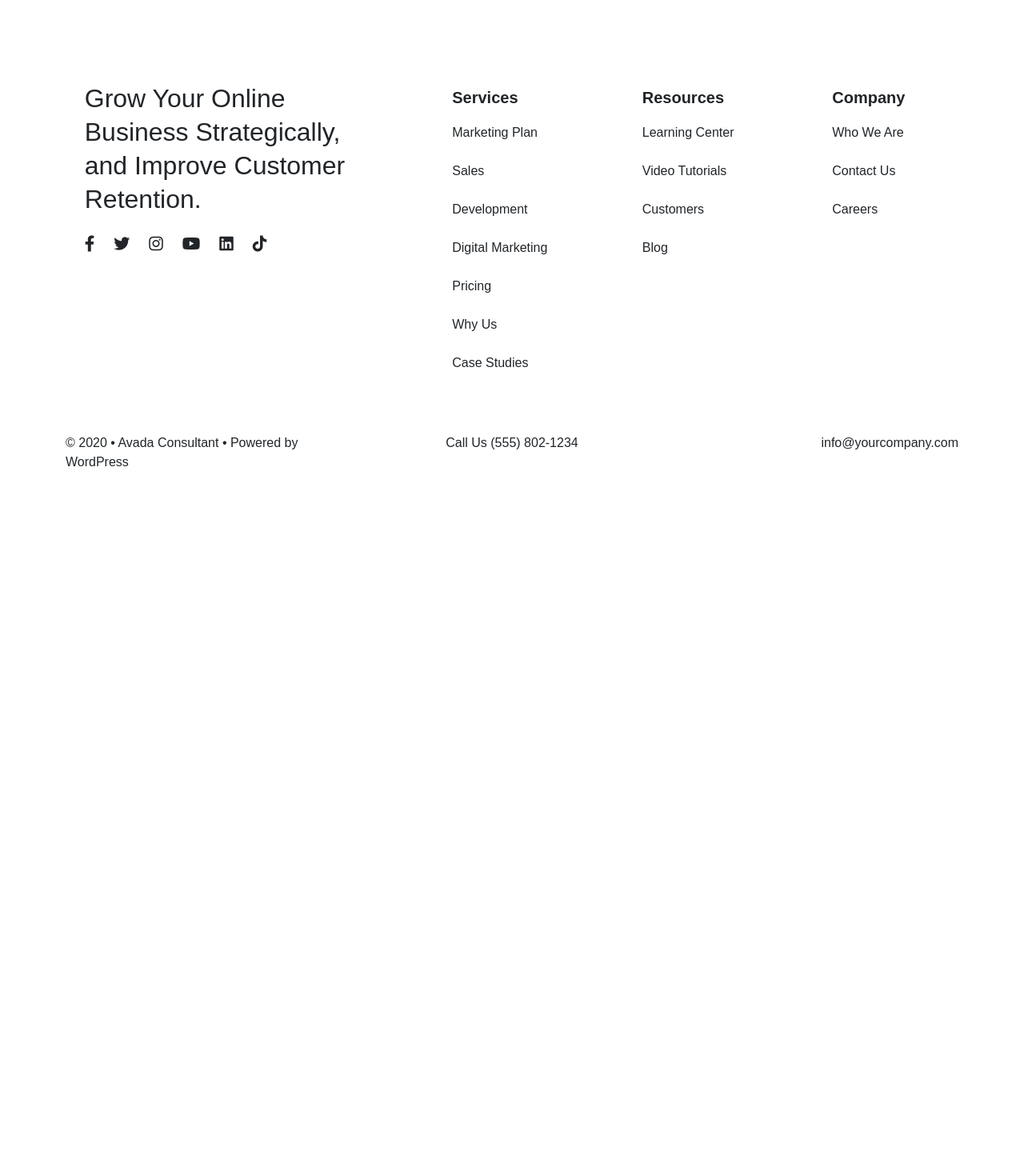
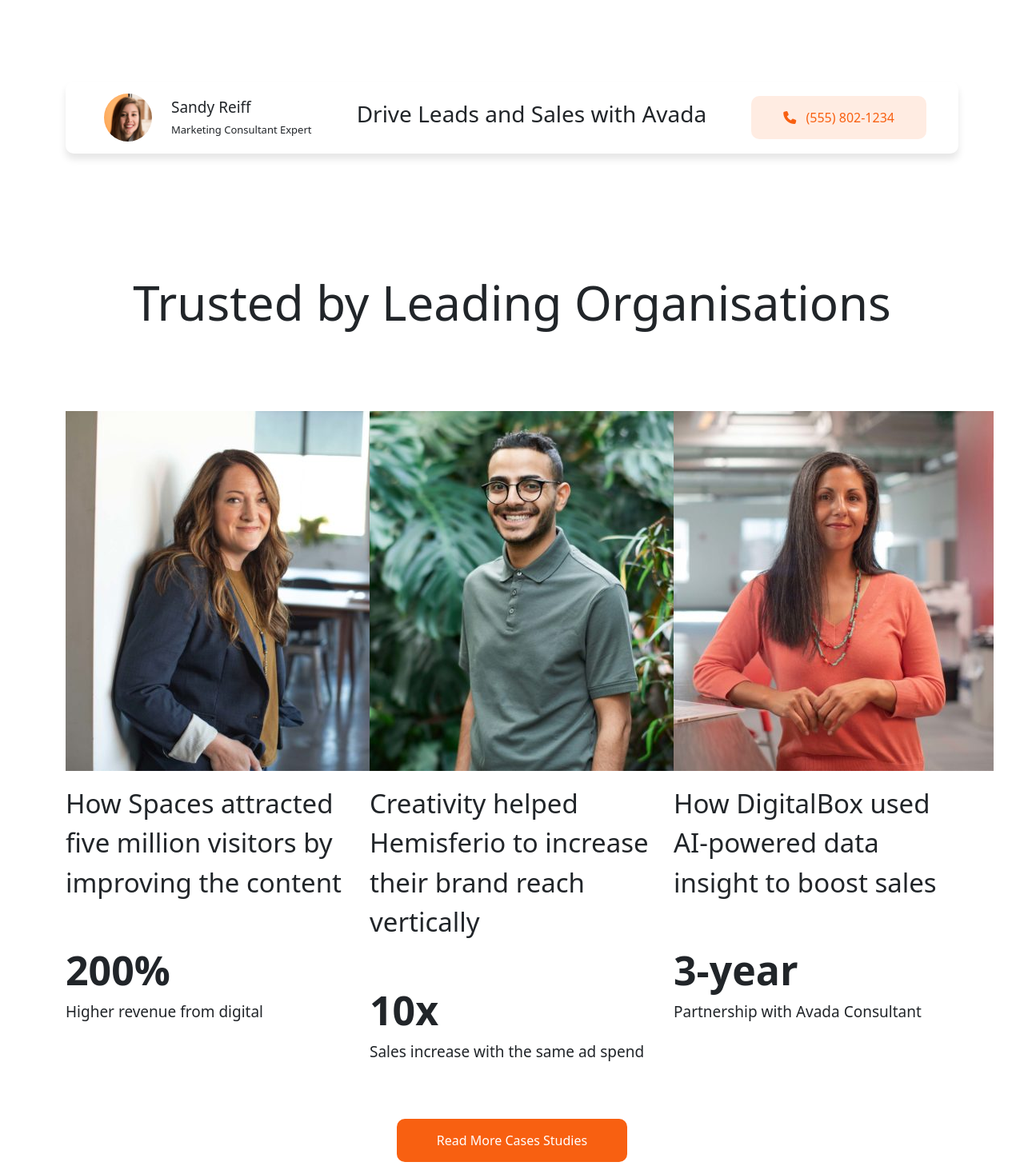
Before and after one commit to DavidC1103/proj-html-vuejs, a Vue app: page / in a window 1280 px wide. Shown: the part 3612-5070 px from the top of the page at 80% size. Before the commit the page ends 4302 px from the top, so only its background shows below. Built offline with nearby package versions, Linux system fonts and the light colour scheme.

Commit message:
add cards on main

```diff
--- a/package.json
+++ b/package.json
@@ -9,6 +9,8 @@
     "preview": "vite preview"
   },
   "dependencies": {
+    "@fontsource/open-sans": "^4.5.14",
+    "@fontsource/roboto": "^4.5.8",
     "bootstrap": "^5.2.3",
     "vue": "^3.2.47"
   },
--- a/src/components/Main.vue
+++ b/src/components/Main.vue
@@ -1,8 +1,12 @@
 <script>
 import brands from './partials/brands.vue'
+import expert from './partials/expert-main.vue'
+import cards from './partials/cards.vue'
 export default{
     components:{
-        brands
+        brands,
+        expert,
+        cards
     }
 
 }
@@ -47,6 +51,11 @@ export default{
     <!--BRANDS-->
     <brands/>
 
+    <!--EXPERT ON MAIN-->
+    <expert/>
+
+    <cards/>
+
 </template>
 
 <style lang="scss">
@@ -71,6 +80,7 @@ export default{
                 color: $white;
                 border-radius: 10px;
                 border: none;
+                transition: all 0.3s;
                 &:hover{
                     background-color: #DA5107;
                 }
--- /dev/null
+++ b/src/components/partials/cards.vue
@@ -0,0 +1,94 @@
+<script>
+export default {
+
+}
+</script>
+
+<template>
+    <div class="cards-container container">
+        <h2 class="text-center">Trusted by Leading Organisations</h2>
+        <div class="row">
+            <div class="col-4">
+                <img src="../../assets/img/case-studies-1-400x450.jpg" alt="">
+                <div class="mt-3 mb-5">
+                    <span class="info">
+                        How Spaces attracted five million visitors by improving the content
+                    </span>
+                </div>
+                <div>
+                    <div class="number">200%</div>
+                    <span>Higher revenue from digital</span>
+                </div>
+            </div>
+            <div class="col-4">
+                <img src="../../assets/img/case-studies-4-400x450.jpg" alt="">
+                <div class="mt-3 mb-5">
+                    <span class="info">
+                        Creativity helped Hemisferio to increase their brand reach vertically
+                    </span>
+                </div>
+                <div>
+                    <div class="number">10x</div>
+                    <span>Sales increase with the same ad spend</span>
+                </div>
+            </div>
+            <div class="col-4">
+                <img src="../../assets/img/case-studies-6-400x450.jpg" alt="">
+                <div class="mt-3 mb-5">
+                    <span class="info">
+                        How DigitalBox used AI-powered data insight to boost sales
+                    </span>
+                </div>
+                <div>
+                    <div class="number">3-year</div>
+                    <span>Partnership with Avada Consultant</span>
+                </div>
+            </div>
+        </div>
+        <div class="text-center">
+            <button class="dc-button">Read More Cases Studies</button>
+        </div>
+    </div>
+
+</template>
+
+<style lang="scss">
+@use '../../scss/partials/palette' as *;
+ .cards-container{
+    margin-top: 150px;
+    h2{
+        font-size: 60px;
+        margin-bottom: 100px;
+    }
+    .info{
+        font-size: 33px;
+    }
+
+    .number{
+        font-size: 50px;
+        font-weight: bold;
+    }
+
+    span{
+        font-size: 19px;
+        transition: all 0.4s;
+        &:hover{
+            cursor: pointer;
+            color: $orange;
+        }
+    }
+    .dc-button{
+        margin-top: 70px ;
+        padding: 15px 50px;
+        background-color: $orange;
+        color: $white;
+        border-radius: 10px;
+        border: none;
+        transition: all 0.3s;
+        &:hover{
+            background-color: #DA5107;
+        }
+    }
+ }
+
+</style>
--- /dev/null
+++ b/src/components/partials/expert-main.vue
@@ -0,0 +1,59 @@
+<script>
+export default {
+
+}
+</script>
+
+<template>
+    <div class="container">
+        <div class="cta d-flex align-items-center">
+            <img src="../../assets/img/marketing-expert-cta.png" alt="" class="expert me-4 ms-2">
+            <div class="ms-0">
+                <div class="name">Sandy Reiff</div>
+                <span class="role">Marketing Consultant Expert</span>
+            </div>
+            <div>
+                <h3>Drive Leads and Sales with Avada</h3>
+            </div>
+            <div class="me-0">
+                <button class="dc-button"><i class="fa-solid fa-phone me-2"></i> (555) 802-1234</button>
+            </div>
+        </div>
+
+    </div>
+
+</template>
+
+<style lang="scss">
+@use '../../scss/partials/palette' as *;
+    .cta{
+        margin-top: 100px;
+        box-shadow: 0px 7px 10px 0px rgba(0, 0,0, 0.1);
+        padding: 15px 40px;
+        border-radius: 10px;
+        .expert{
+            border-radius: 50%;
+            height: 60px;
+        }
+        .name{
+            font-size: 19px;
+        }
+        .role{
+            font-size: 13px;
+        }
+        .dc-button{
+            border-radius: 10px;
+            background-color: $orange-faded;
+            border: none;
+            color: $orange;
+            padding: 15px 40px;
+            &:hover{
+                background-color: $orange;
+                color: $white;
+            }
+        }
+    }
+
+
+
+</style>
--- a/src/components/partials/jumbotron.vue
+++ b/src/components/partials/jumbotron.vue
@@ -117,6 +117,7 @@ export default{
                 color: $white;
                 border-radius: 15px;
                 border: none;
+                transition: all 0.3s;
                 &:hover{
                     background-color: #DA5107;
                 }
--- a/src/scss/main.scss
+++ b/src/scss/main.scss
@@ -1,5 +1,6 @@
 @import './partials/palette.scss';
 @import '/node_modules/bootstrap/scss/bootstrap.scss';
+@import '/node_modules/@fontsource/roboto';
 
 
 
@@ -10,5 +11,5 @@
 }
 
 body{
-    font-family: Arial, Helvetica, sans-serif;
+    font-family: 'Roboto' sans-serif;
 }
```
Also changed, not shown: 1 other file (tests, documents, lock files or other folders).
